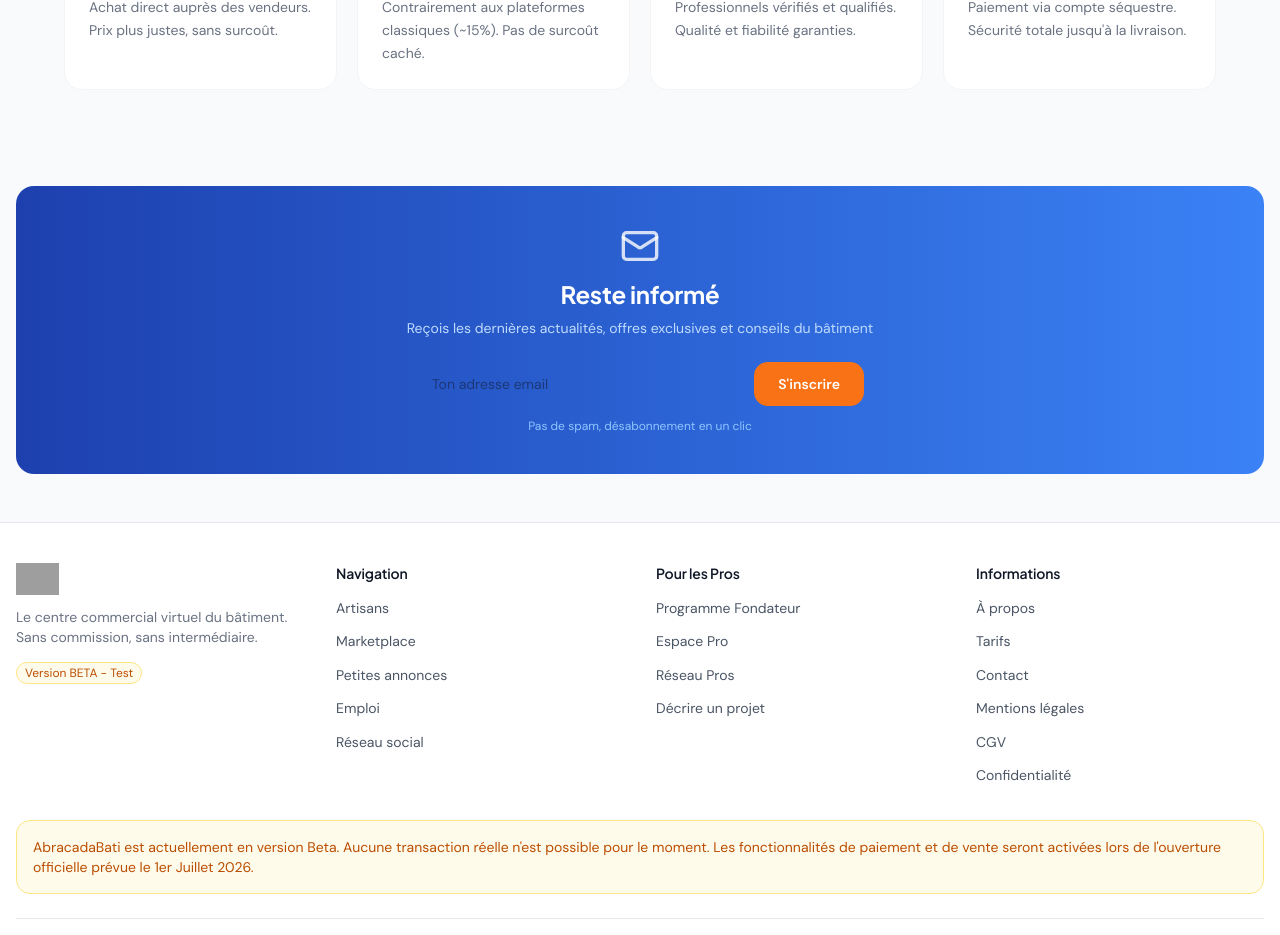
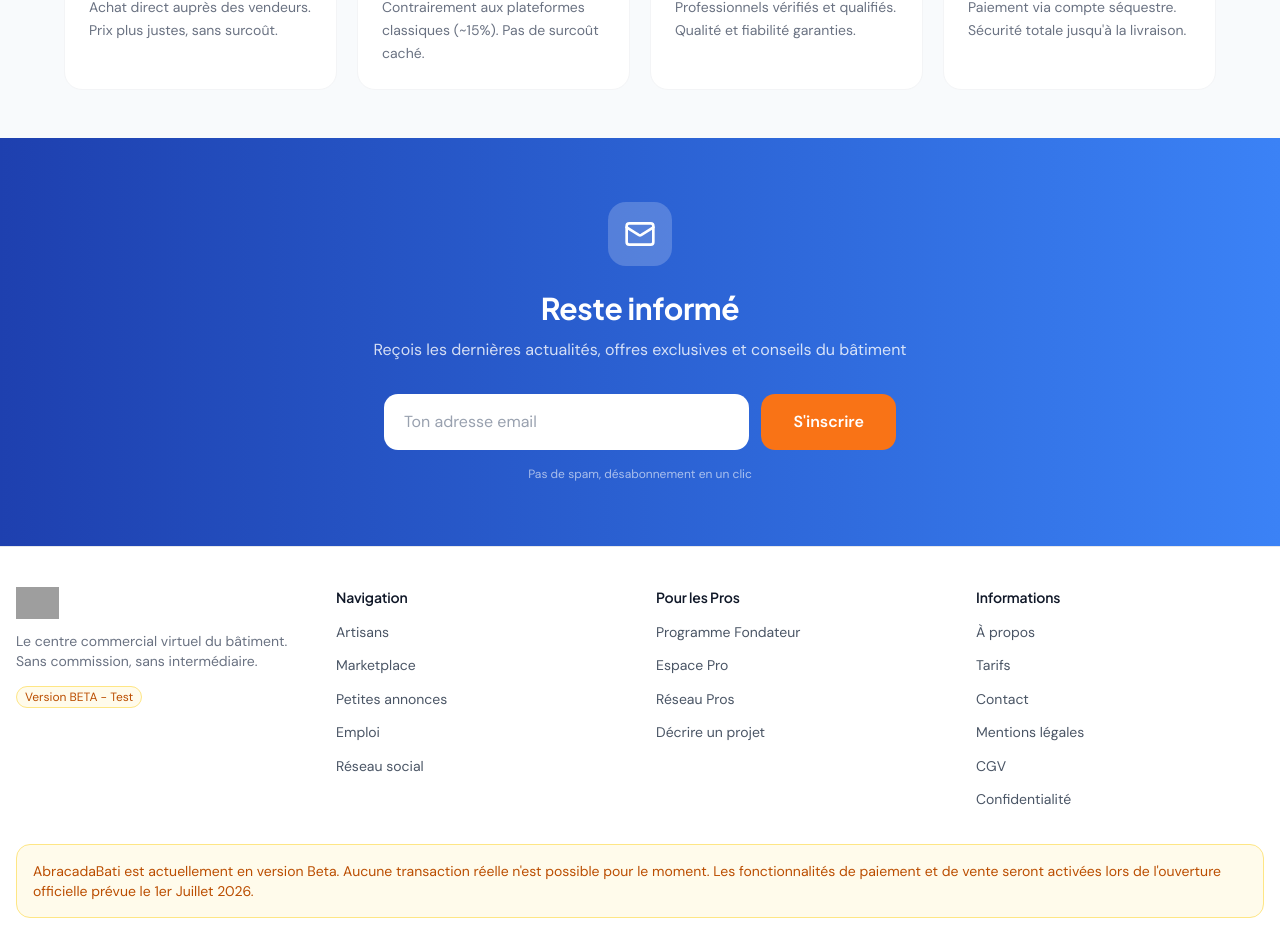
Before and after one commit to Fanomez4ntsoa/univers-frontend, a React (Vite) app: page / in a window 1280 px wide. Shown: the part 3833-4768 px from the top of the page. Built offline with nearby package versions, Linux system fonts and the light colour scheme; no server answers; grey boxes are pictures that could not be loaded.

Commit message:
[FIX]: NewsletterSection — layout pleine largeur + icône + animation fidèles à Emergent

```diff
--- a/src/features/public/components/home/NewsletterSection.tsx
+++ b/src/features/public/components/home/NewsletterSection.tsx
@@ -1,22 +1,48 @@
+// NewsletterSection.tsx — Fidèle à Emergent HomePage.jsx lignes 1780-1816
+// Gradient pleine largeur sur la section, pas une card arrondie
+
 import { useState } from 'react'
+import { motion } from 'framer-motion'
 import { Mail } from 'lucide-react'
 
 export default function NewsletterSection() {
   const [email, setEmail] = useState('')
 
   return (
-    <section className="py-8 sm:py-12">
-      <div className="container mx-auto px-4 max-w-7xl">
-        <div className="bg-gradient-to-r from-[#1E40AF] to-[#3B82F6] rounded-2xl p-6 sm:p-10 text-center text-white">
-          <Mail className="w-10 h-10 mx-auto mb-3 text-white/80" />
-          <h2 className="text-xl sm:text-2xl font-bold mb-2">Reste informé</h2>
-          <p className="text-blue-200 text-sm mb-6">Reçois les dernières actualités, offres exclusives et conseils du bâtiment</p>
-          <div className="flex flex-col sm:flex-row gap-3 max-w-md mx-auto">
-            <input type="email" value={email} onChange={(e) => setEmail(e.target.value)} placeholder="Ton adresse email" className="flex-1 px-4 py-3 rounded-xl text-gray-900 text-sm focus:outline-none" />
-            <button className="px-6 py-3 bg-[#F97316] hover:bg-orange-600 text-white rounded-xl font-semibold text-sm transition-colors">S'inscrire</button>
+    <section className="py-10 sm:py-16 px-4 bg-gradient-to-r from-[#1E40AF] to-[#3B82F6]">
+      <div className="max-w-3xl mx-auto text-center">
+        <motion.div
+          initial={{ opacity: 0, y: 20 }}
+          whileInView={{ opacity: 1, y: 0 }}
+          viewport={{ once: true }}
+        >
+          <div className="w-14 h-14 sm:w-16 sm:h-16 mx-auto mb-4 sm:mb-6 rounded-2xl bg-white/20 flex items-center justify-center">
+            <Mail size={28} className="text-white sm:w-8 sm:h-8" />
           </div>
-          <p className="text-xs text-blue-300 mt-3">Pas de spam, désabonnement en un clic</p>
-        </div>
+          <h2 className="text-xl sm:text-2xl lg:text-3xl font-bold text-white mb-2 sm:mb-3">
+            Reste informé
+          </h2>
+          <p className="text-white/80 text-sm sm:text-base mb-6 sm:mb-8">
+            Reçois les dernières actualités, offres exclusives et conseils du bâtiment
+          </p>
+
+          <form className="flex flex-col sm:flex-row gap-3 max-w-lg mx-auto">
+            <input
+              type="email"
+              value={email}
+              onChange={(e) => setEmail(e.target.value)}
+              placeholder="Ton adresse email"
+              className="flex-1 h-12 sm:h-14 px-5 bg-white rounded-xl text-gray-900 placeholder-gray-400 focus:outline-none focus:ring-2 focus:ring-white/50"
+            />
+            <button className="h-12 sm:h-14 px-6 sm:px-8 bg-[#F97316] hover:bg-[#EA580C] text-white rounded-xl font-semibold transition-colors">
+              S'inscrire
+            </button>
+          </form>
+
+          <p className="text-white/60 text-xs mt-4">
+            Pas de spam, désabonnement en un clic
+          </p>
+        </motion.div>
       </div>
     </section>
   )
```
